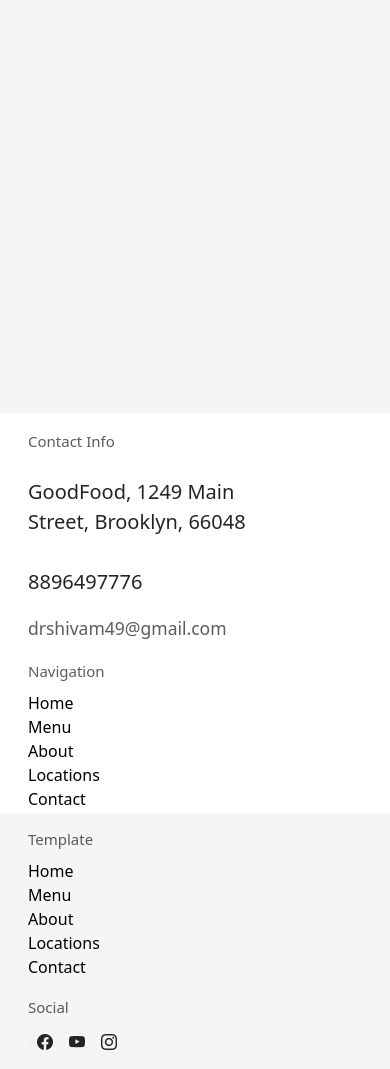
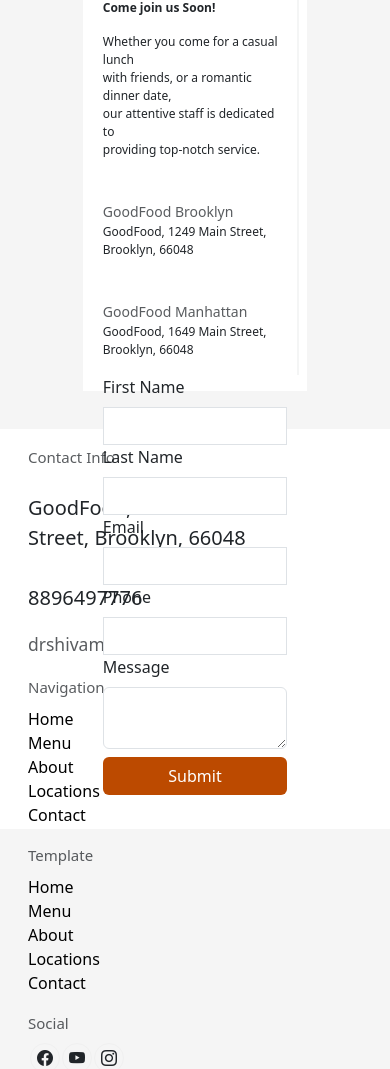
Before and after one commit to ShivamMathtech/GoofdFood, a Django app: page /contact/ in a window 390 px wide. Shown: the part 531-1600 px from the top of the page. Run offline with Django 5.2, Linux system fonts and the light colour scheme.

Commit message:
ui part is ready

```diff
--- a/static/css/index.css
+++ b/static/css/index.css
@@ -327,3 +327,24 @@ li a {
 .card-text {
   font-size: 15px;
 }
+.form-container {
+  height: 100vh;
+  position: relative;
+}
+.container-banner {
+  height: 50vh;
+  background-image: url("../img/p2.jpg");
+  background-size: cover;
+  background-position: center;
+}
+.form-box {
+  height: 400px;
+  width: 60%;
+  background-color: #ffffff;
+  position: absolute;
+  bottom: 30px;
+  left: 20%;
+}
+.form-box p {
+  font-size: 12px;
+}
--- a/templates/testApp/contact.html
+++ b/templates/testApp/contact.html
@@ -1,3 +1,83 @@
-{% extends 'testApp/index.html'%} {% block child_block%}
-<h1>THis is contact page</h1>
+{% extends 'testApp/index.html'%} {% block child_block%} {% load static %}
+<div class="container-fluid form-container">
+  <div class="container-banner"></div>
+  <div class="form-box p-2">
+    <div class="row m-0 h-100">
+      <div class="col-md-5" style="border-right: 2px solid #f4f5f5">
+        <p><b>Come join us Soon!</b></p>
+        <p>
+          Whether you come for a casual lunch <br />
+          with friends, or a romantic dinner date, <br />
+          our attentive staff is dedicated to <br />
+          providing top-notch service.
+        </p>
+        <br />
+        <small class="text-muted">GoodFood Brooklyn</small> <br />
+        <p>
+          GoodFood, 1249 Main Street, <br />
+          Brooklyn, 66048
+        </p>
+        <br />
+
+        <small class="text-muted">GoodFood Manhattan</small> <br />
+        <p>
+          GoodFood, 1649 Main Street, <br />
+          Brooklyn, 66048
+        </p>
+      </div>
+      <div class="col-md-7">
+        <form class="row" method="post">
+          {% csrf_token %}
+          <div class="col-md-6">
+            <label for="fname" class="form-label">First Name</label>
+            <input
+              type="text"
+              class="form-control rounded-0"
+              id="firstname"
+              name="firstname"
+            />
+          </div>
+          <div class="col-md-6">
+            <label for="lastname" class="form-label">Last Name</label>
+            <input
+              type="text"
+              class="form-control rounded-0"
+              id="lastname"
+              name="lastname"
+            />
+          </div>
+          <div class="col-12">
+            <label for="email" class="form-label">Email</label>
+            <input
+              type="email"
+              class="form-control rounded-0"
+              id="email"
+              name="email"
+            />
+          </div>
+          <div class="col-12">
+            <label for="Phone" class="form-label">Phone</label>
+            <input
+              type="text"
+              class="form-control rounded-0"
+              id="Phone"
+              name="Phone"
+            />
+          </div>
+          <div class="col-12">
+            <label for="message" class="form-label">Message</label>
+            <textarea
+              name="message"
+              id="message"
+              class="form-control"
+            ></textarea>
+          </div>
+          <div class="col-12 mt-2">
+            <button type="submit" class="btn mybtn w-100">Submit</button>
+          </div>
+        </form>
+      </div>
+    </div>
+  </div>
+</div>
 {% endblock %}
--- a/templates/testApp/location.html
+++ b/templates/testApp/location.html
@@ -14,7 +14,7 @@
       </div>
       <div class="locations p-4">
         <div class="card">
-          <div class="card" style="">
+          <div class="card">
             <img
               class="card-img-top"
               src="{% static 'img/p7.jpg' %}"
```
